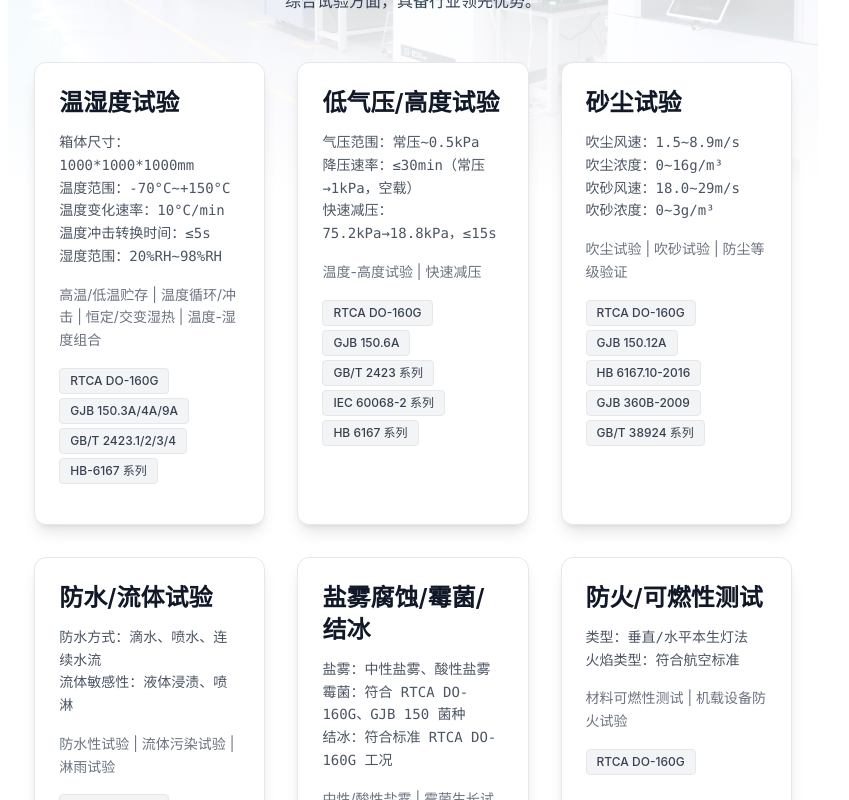
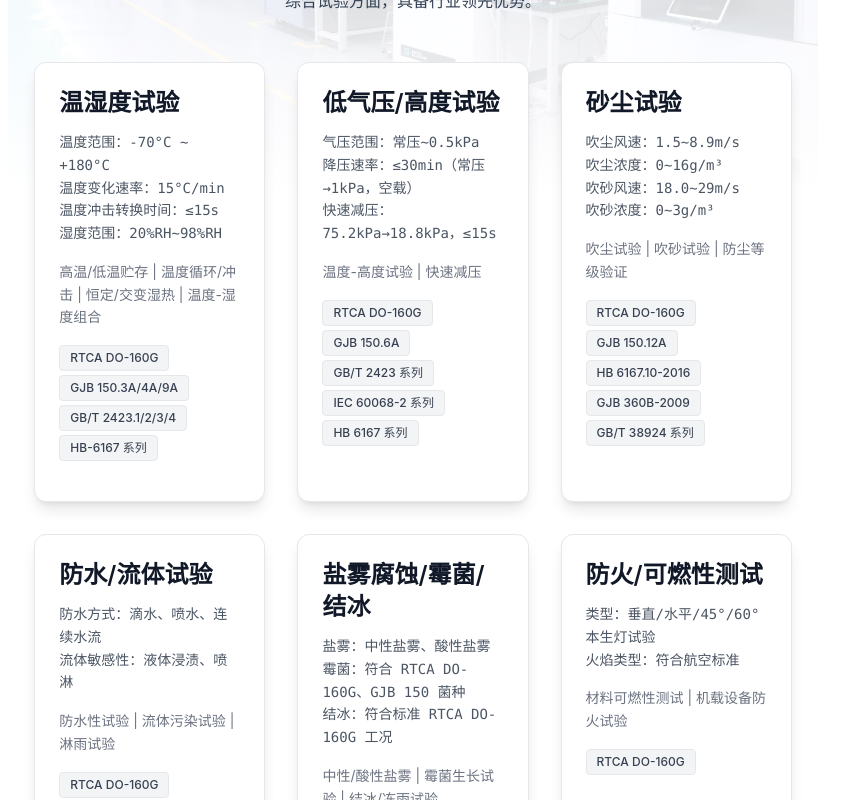
Before and after one commit to HuajiSoup/Kunpeng-Official, a Next.js app: page /testing in a window 1280 px wide. Shown: the part 1040-1840 px from the top of the page, without its empty margins (227-1076 px from the left). Built offline with nearby package versions, Linux system fonts and the light colour scheme.

Commit message:
最终修改+备案号

```diff
--- a/components/Footer.tsx
+++ b/components/Footer.tsx
@@ -120,6 +120,9 @@ export default function Footer() {
             <div className="text-xs text-gray-400">
               {t("footer.copyright")}
             </div>
+            <div className="text-xs text-gray-400">
+              {"示例：浙公网安备 33010602009975号浙B2-20080101-4"}
+            </div>
           </div>
         </div>
       </div>
--- a/components/testing/TestingsEnvironment.tsx
+++ b/components/testing/TestingsEnvironment.tsx
@@ -16,7 +16,6 @@ const getEnvironmentTests = (t: (key: string) => string): TestItem[] => [
       t("testing.environment.items.i1.paras.p2"),
       t("testing.environment.items.i1.paras.p3"),
       t("testing.environment.items.i1.paras.p4"),
-      t("testing.environment.items.i1.paras.p5"),
     ],
     standards: [
       t("testing.environment.items.i1.standards.s1"),
--- a/lib/translations/testing.ts
+++ b/lib/translations/testing.ts
@@ -38,11 +38,10 @@ export const testingTranslations = {
               s4: "HB-6167 系列"
             },
             paras: {
-              p1: "箱体尺寸：1000*1000*1000mm",
-              p2: "温度范围：-70°C~+150°C",
-              p3: "温度变化速率：10°C/min",
-              p4: "温度冲击转换时间：≤5s",
-              p5: "湿度范围：20%RH~98%RH"
+              p1: "温度范围：-70°C ~ +180°C",
+              p2: "温度变化速率：15°C/min",
+              p3: "温度冲击转换时间：≤15s",
+              p4: "湿度范围：20%RH~98%RH"
             },
             examples: {
               e1: "高温/低温贮存",
@@ -135,7 +134,7 @@ export const testingTranslations = {
               s2: "GJB 150.13A"
             },
             paras: {
-              p1: "类型：垂直/水平本生灯法",
+              p1: "类型：垂直/水平/45°/60° 本生灯试验",
               p2: "火焰类型：符合航空标准"
             },
             examples: {
@@ -460,11 +459,10 @@ export const testingTranslations = {
               s4: "HB-6167 Series"
             },
             paras: {
-              p1: "Chamber Size: 1000*1000*1000mm",
-              p2: "Temperature Range: -70°C~+150°C",
-              p3: "Temperature Change Rate: 10°C/min",
-              p4: "Thermal Shock Transfer Time: ≤5s",
-              p5: "Humidity Range: 20%RH~98%RH"
+              p1: "Temperature Range: -70°C ~ +180°C",
+              p2: "Temperature Change Rate: 15°C/min",
+              p3: "Thermal Shock Transfer Time: ≤15s",
+              p4: "Humidity Range: 20%RH~98%RH"
             },
             examples: {
               e1: "High/Low Temperature Storage",
@@ -558,7 +556,7 @@ export const testingTranslations = {
               s2: "GJB 150.13A"
             },
             paras: {
-              p1: "Method: Vertical/Horizontal Bunsen burner",
+              p1: "Type: Vertical/Horizontal/45°/60° Bunsen burner test",
               p2: "Flame Type: Compliant with aviation standards"
             },
             examples: {
```
